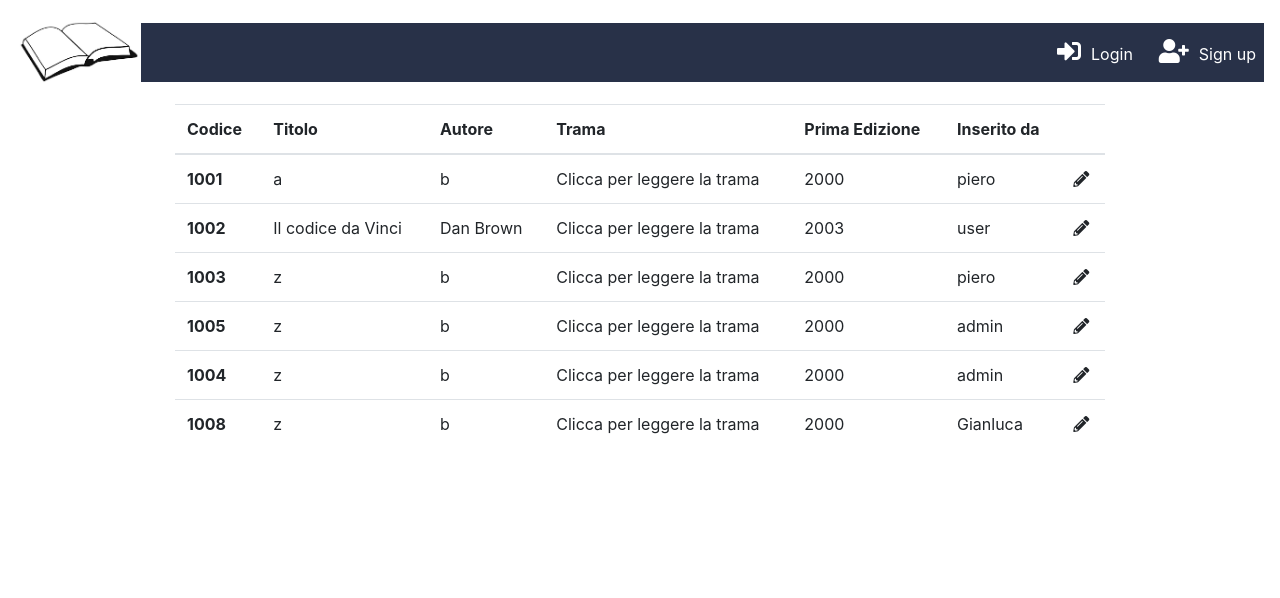
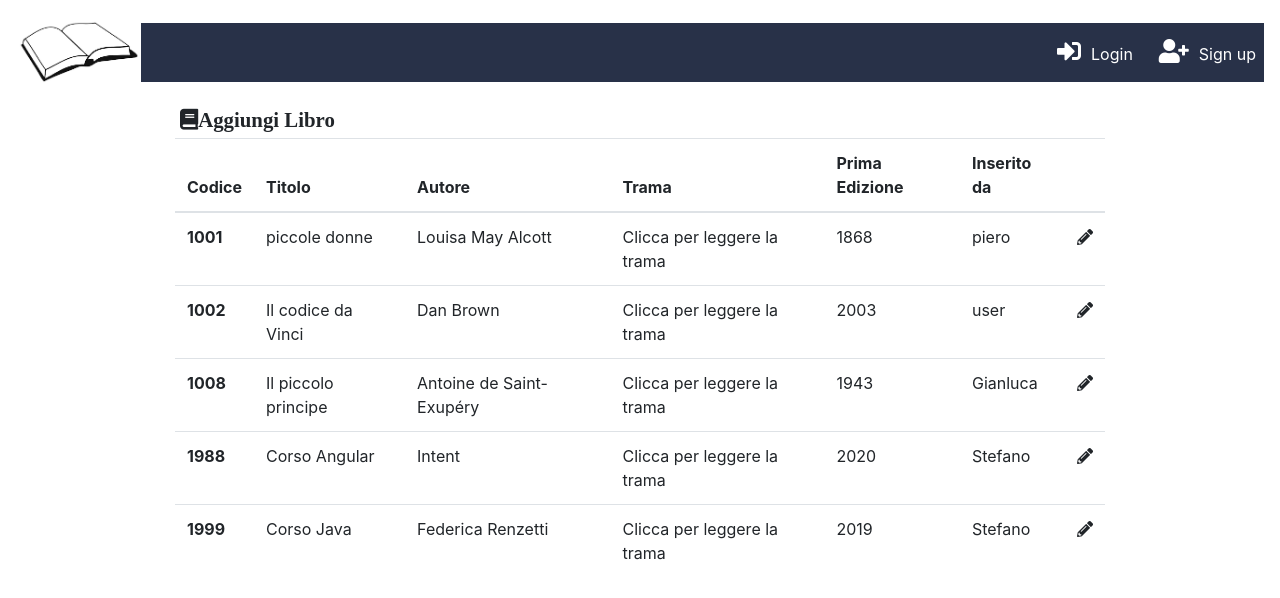
Before and after one commit to FedericoVerdenelli/CorsoAngular_1702, an Angular app in the folder DummyApp/: page /libreria in a window 1280 px wide. Shown: the top 598 px of the page. Built offline with nearby package versions, Linux system fonts and the light colour scheme; data requests are answered from the project's data file.

Commit message:
finito modal modifica libro, fatto modal aggiungi libro

```diff
--- a/DummyApp/src/app/db.json
+++ b/DummyApp/src/app/db.json
@@ -107,10 +107,10 @@
   "libri": [
     {
       "id": 1001,
-      "titolo": "a",
-      "autore": "b",
-      "trama": "c",
-      "primaEdizione": "2000",
+      "titolo": "piccole donne",
+      "autore": "Louisa May Alcott",
+      "trama": "Adattamento del classico di Louise May Alcott, che narra la storia di quattro sorelle durante la guerra civile americana. In viaggio con la madre, Amy, Jo, Beth e Meg scoprono l'amore e l'importanza dei legami familiari.",
+      "primaEdizione": 1868,
       "creatore": "piero",
       "aperto": false
     },
@@ -120,40 +120,33 @@
       "autore": "Dan Brown",
       "trama": "A Parigi, il curatore del Louvre, Jacques Saunière, viene ucciso per mano di uno strano monaco albino appartenente all'Opus Dei. Lo studioso di simbologia, il professor Robert Langdon, viene a sapere dell'omicidio e, condotto al Louvre, viene interrogato, poiché ritenuto colpevole della morte del curatore. Langdon, affiancato da Sophie Neveu, nipote del curatore ucciso, e successivamente anche dallo studioso sir Leigh Teabing, dovrà ripercorrere attraverso indizi nascosti in importanti opere d'arte, enigmi e misteriosi artefatti, il percorso del Santo Graal, uno dei più grandi misteri della storia. Tale percorso si incrocia con quello di un'antica e misteriosa società segreta nota come Priorato di Sion di cui Saunière faceva parte come Gran Maestro (livello più elevato), che nasconde un inconcepibile segreto che, se rivelato, potrebbe compromettere i fondamenti stessi del Cristianesimo, nella versione tramandata dalla Chiesa cattolica.",
       "primaEdizione": "2003",
-      "creatore": "user"
-    },
-    {
-      "id": 1003,
-      "titolo": "z",
-      "autore": "b",
-      "trama": "c",
-      "primaEdizione": "2000",
-      "creatore": "piero",
+      "creatore": "user",
       "aperto": false
     },
     {
-      "id": 1005,
-      "titolo": "z",
-      "autore": "b",
-      "trama": "c",
-      "primaEdizione": "2000",
-      "creatore": "admin"
+      "id": 1008,
+      "titolo": "Il piccolo principe",
+      "autore": "Antoine de Saint-Exupéry",
+      "trama": "Un pilota di aerei, precipitato nel deserto del Sahara, incontra inaspettatamente un bambino che gli chiede di disegnargli una pecora. Dopo vari tentativi non riusciti, il pilota disegna una scatola, dicendo che la pecora desiderata è all'interno; finalmente il disegno viene accettato. Poco per volta fanno amicizia, ed il bambino spiega di vivere su di un lontano asteroide, sul quale abita solo lui, tre vulcani di cui uno inattivo e una piccola rosa, molto vanitosa, che lui cura.",
+      "primaEdizione": 1943,
+      "creatore": "Gianluca",
+      "aperto": false
     },
     {
-      "id": 1004,
-      "titolo": "z",
-      "autore": "b",
-      "trama": "c",
-      "primaEdizione": "2000",
-      "creatore": "admin"
+      "id": "1988",
+      "titolo": "Corso Angular",
+      "autore": "Intent",
+      "trama": "corso base front end",
+      "primaEdizione": 2020,
+      "creatore": "Stefano"
     },
     {
-      "id": 1008,
-      "titolo": "z",
-      "autore": "b",
-      "trama": "c",
-      "primaEdizione": "2000",
-      "creatore": "Gianluca"
+      "id": "1999",
+      "titolo": "Corso Java",
+      "autore": "Federica Renzetti",
+      "trama": "corso base di back end",
+      "primaEdizione": 2019,
+      "creatore": "Stefano"
     }
   ]
 }
--- a/DummyApp/src/app/views/catalogo/catalogo-libri/catalogo-libri.component.css
+++ b/DummyApp/src/app/views/catalogo/catalogo-libri/catalogo-libri.component.css
@@ -1,3 +1,6 @@
 .blu {
   background-color: rgb(40, 49, 72);
 }
+.logo {
+  font-size: 1.3em;
+}
--- a/DummyApp/src/app/views/catalogo/catalogo-libri/catalogo-libri.component.html
+++ b/DummyApp/src/app/views/catalogo/catalogo-libri/catalogo-libri.component.html
@@ -1,4 +1,11 @@
 <div class="col-lg-9" style="margin: auto;">
+  <!-- bottone per aggiungere libri -->
+  <div style="padding: 5px;">
+    <i  class="fas fa-book logo"
+        style="cursor: pointer;"
+        (click)="openAggiungi(aggiungiLibroModal)">Aggiungi Libro
+    </i>
+  </div>
   <!-- tabella lista libri -->
   <table class="table table-hover">
     <thead>
@@ -25,6 +32,7 @@
       </tr>
     </tbody>
   </table>
+
   <!-- modal modifica libro -->
   <ng-template #editProfileModal let-modal>
     <form style="padding: 5%;">
@@ -44,26 +52,137 @@
           <input  type="text"
                   class="form-control"
                   id="codice"
-                  value={{librolibro.id}}>
+                  value={{librolibro.id}} readonly>
         </div>
         <div class="form-group">
           <label for="titolo">Titolo</label>
           <input  type="text"
                   class="form-control"
                   id="titolo"
-                  value={{librolibro.titolo}}>
+                  value={{librolibro.titolo}}
+                  [(ngModel)]="librolibro.titolo"
+                  [ngModelOptions]="{standalone: true}">
+                  <!-- per usare ngModal senza assegnare un attributo di tipo name,
+                    bisogna aggiungere standalone: true, altrimenti il modal non
+                  funziona correttamente-->
         </div>
         <div class="form-group">
           <label for="autore">Autore</label>
-          <input type="text" class="form-control" id="autore" value={{librolibro.autore}}>
+          <input  type="text"
+                  class="form-control"
+                  id="autore"
+                  value={{librolibro.autore}}
+                  [(ngModel)]="librolibro.autore"
+                  [ngModelOptions]="{standalone: true}">
         </div>
         <div class="form-group">
           <label for="edizione">Prima Edizione</label>
-          <input type="number" class="form-control" id="edizione" value={{librolibro.primaEdizione}}>
+          <input  type="number"
+                  class="form-control"
+                  id="edizione"
+                  value={{librolibro.primaEdizione}}
+                  [(ngModel)]="librolibro.primaEdizione"
+                  [ngModelOptions]="{standalone: true}">
+        </div>
+        <div class="form-group">
+          <label for="edizione">Trama</label>
+          <!-- textarea serve per un input più grande in cui ho bisogno di scrivere del testo -->
+          <textarea type="text"
+                    class="form-control"
+                    id="trama"
+                    value={{librolibro.trama}}
+                    [(ngModel)]="librolibro.trama"
+                    [ngModelOptions]="{standalone: true}"
+                    style="height: 80px;">
+          </textarea>
         </div>
       </div>
-      <div class="d-flex justify-content-center">
-        <button type="submit" class="btn btn-primary" (click)="salva(libroModificato)">salva</button>
+      <!-- bottoni per il salvataggio o per eliminazione del libro -->
+      <div class="col-lg-12 row d-flex justify-content-center" style="margin: 0px;">
+        <div class="col-lg-6">
+          <button type="submit"
+                  class="btn btn-success col-lg-12"
+                  (click)="salva(librolibro)">SALVA
+          </button>
+        </div>
+        <div class="col-lg-6">
+          <button type="button"
+                  class="btn btn-danger col-lg-12"
+                  (click)="elimina(librolibro.id)">ELIMINA</button>
+        </div>
+      </div>
+    </form>
+  </ng-template>
+
+  <!-- modal aggiungi libro -->
+  <ng-template #aggiungiLibroModal let-modal>
+    <form style="padding: 5%;">
+      <div class="modal-header blu row">
+        <div class="d-flex justify-content-start">
+          <h4 class="modal-title" style="color: white;" id="modal-basic-title">Aggiungi Libro</h4>
+        </div>
+        <div class="d-flex justify-content-end">
+          <button type="button" class="close" style="color: white;" aria-label="Close" (click)="close()">
+            <span aria-hidden="true">&times;</span>
+          </button>
+        </div>
+      </div>
+      <div style="margin-top: 5px;">
+        <div class="form-group">
+          <label for="codice">Codice</label>
+          <input  type="text"
+                  class="form-control"
+                  id="codice"
+                  [(ngModel)]="librolibro.id"
+                  [ngModelOptions]="{standalone: true}">
+        </div>
+        <div class="form-group">
+          <label for="titolo">Titolo</label>
+          <input  type="text"
+                  class="form-control"
+                  id="titolo"
+                  [(ngModel)]="librolibro.titolo"
+                  [ngModelOptions]="{standalone: true}">
+                  <!-- per usare ngModal senza assegnare un attributo di tipo name,
+                    bisogna aggiungere standalone: true, altrimenti il modal non
+                  funziona correttamente-->
+        </div>
+        <div class="form-group">
+          <label for="autore">Autore</label>
+          <input  type="text"
+                  class="form-control"
+                  id="autore"
+                  [(ngModel)]="librolibro.autore"
+                  [ngModelOptions]="{standalone: true}">
+        </div>
+        <div class="form-group">
+          <label for="edizione">Prima Edizione</label>
+          <input  type="number"
+                  class="form-control"
+                  id="edizione"
+                  [(ngModel)]="librolibro.primaEdizione"
+                  [ngModelOptions]="{standalone: true}">
+        </div>
+        <div class="form-group">
+          <label for="edizione">Trama</label>
+          <!-- textarea serve per un input più grande in cui ho bisogno di scrivere del testo -->
+          <textarea type="text"
+                    class="form-control"
+                    id="trama"
+                    [(ngModel)]="librolibro.trama"
+                    [ngModelOptions]="{standalone: true}"
+                    style="height: 80px;">
+          </textarea>
+        </div>
+      </div>
+      <!-- bottoni per il salvataggio o per eliminazione del libro -->
+      <div class="col-lg-12 row d-flex justify-content-center" style="margin: 0px;">
+        <div class="col-lg-6">
+          <button type="submit"
+                  class="btn btn-success col-lg-12"
+                  (click)="crea(librolibro)">CREA
+          </button>
+        </div>
       </div>
     </form>
   </ng-template>
--- a/DummyApp/src/app/views/catalogo/catalogo-libri/catalogo-libri.component.ts
+++ b/DummyApp/src/app/views/catalogo/catalogo-libri/catalogo-libri.component.ts
@@ -41,7 +41,6 @@ export class CatalogoLibriComponent implements OnInit {
   listaLibri: any = [];
   mostraUtente = JSON.parse(sessionStorage.getItem('isLogged'));
   librolibro: Libro = new Libro();
-  libroModificato: Libro;
   // libro = new Libro('1004', 'z', 'b', 'c', '2000', this.mostraUtente.nome ) ; // libro test da inserire
   constructor(config: NgbModalConfig, private crud: CrudService, private modalService: NgbModal) {
     config.backdrop = 'static';
@@ -71,9 +70,27 @@ export class CatalogoLibriComponent implements OnInit {
     this.modalService.open(editProfileModal);
     this.librolibro = libro;
   }
-  salva(librolibro){
+  openAggiungi(aggiungiLibroModal) {
+    this.modalService.open(aggiungiLibroModal);
+  }
+  salva(libro){
+    this.librolibro = libro;
+    console.log(libro);
     this.crud.updateLibro(this.librolibro);
     this.modalService.dismissAll();
+  }
+  elimina(id) {
+    this.librolibro.id = id;
+    this.crud.deleteLibro(id);
+    console.log(id);
+    this.modalService.dismissAll();
+  }
+  crea(libro) {
+    this.librolibro.creatore = this.mostraUtente.nome;
+    this.librolibro = libro;
+    this.crud.createLibro(libro);
+    this.modalService.dismissAll();
+    window.location.reload();
   }
   close() {
     this.modalService.dismissAll();
```
